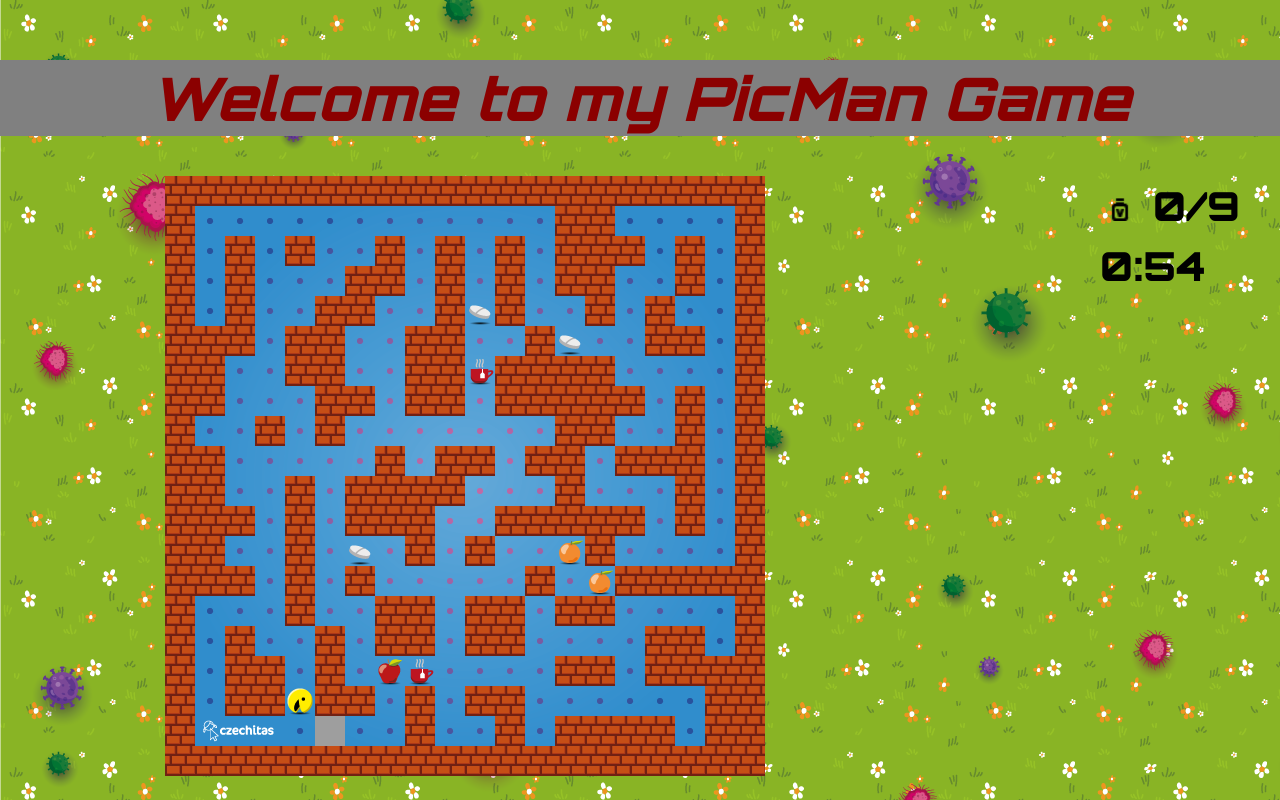
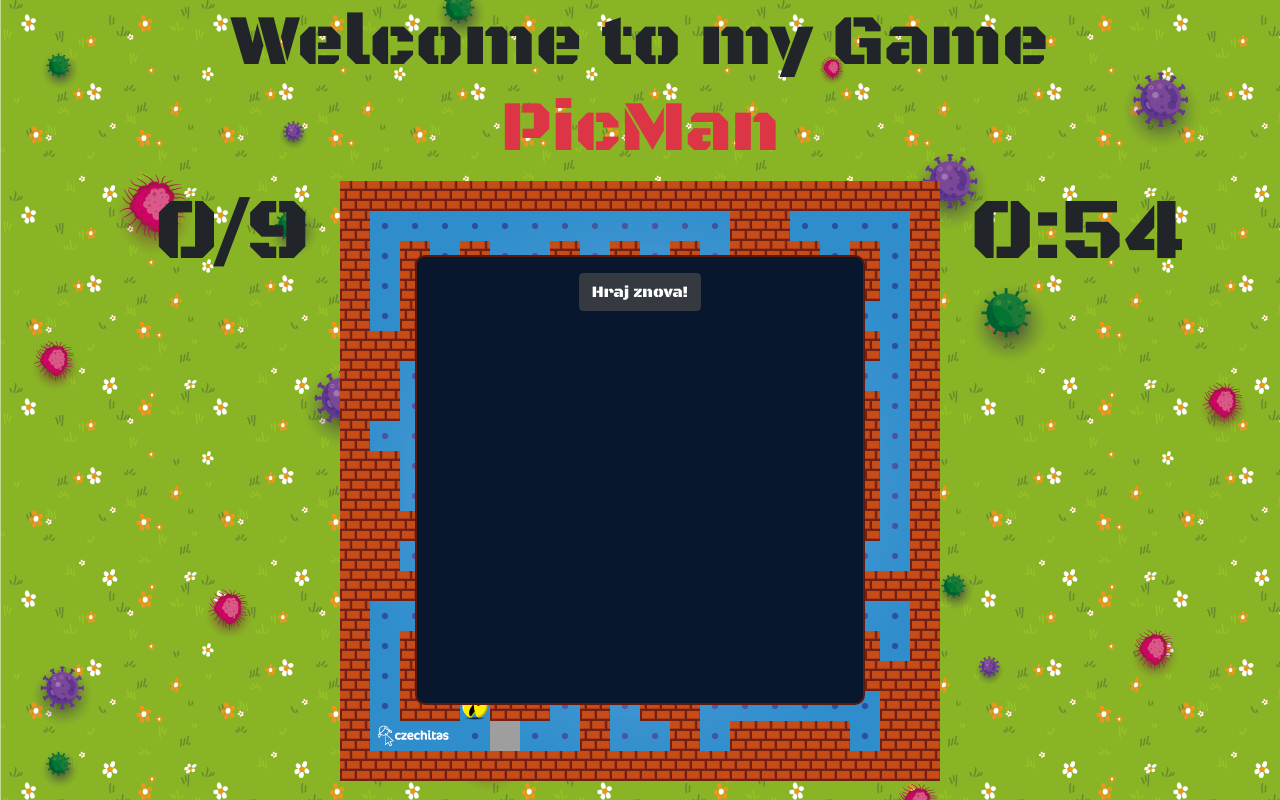
Before and after one commit to Damecek/PicMan, a PHP site: page / in a window 1280 px wide. Run offline with PHP 8.4, Linux system fonts and the light colour scheme.

Commit message:
styling with bootstrap

```diff
--- a/css/style.css
+++ b/css/style.css
@@ -1,56 +1,12 @@
 body {
-    padding: 0cm;
-    margin: 0cm;
-    font-family: 'Orbitron';
-}
-
-body {
-    background-image: url(../src/outside.png);
-}
-
-.header {
-    text-align: center;
-    font-style: oblique;
-    font-size: 30px;
-}
-
-.row {
-    display: flex;
-}
-
-.columnr {
-    flex: 90%;
-    text-align: left;
-}
-
-.columnl {
-    flex: 550%;
-}
-
-.gameData {
-    font-size: 40px;
-    font-style: bold;
-    line-height: 1.5em;
-}
-
-h1 {
-    color: darkred;
-    background-color: grey;
-    margin-top: 1em;
-}
-
-h1:hover {
-    color: black;
+    background-image: url(../src/outside.png) !important;
+    font-family: 'Black Ops One', cursive !important;
 }
 
 img {
     width: 40px;
 }
-
-div {
-    /* padding-top: 0.7em; */
-}
-
+/*
 button {
     margin-top: 30px;
     padding: 20px 30px;
@@ -62,30 +18,29 @@ button {
     background: linear-gradient(to bottom, #8a0f0f, #071633);
     text-shadow: 3px 3px 5px rgba(0, 0, 0, 0.4);
     box-shadow: 5px 5px 10px rgba(0, 0, 0, 0.4);
+} */
+
+.min-width {
+    min-width: 600px !important;
 }
 
 #canvas {
     background-image: url(../src/inside.png);
 }
 
-#game {
-    text-align: center;
-    font-size: 12px;
-    margin-left: 15%;
-}
-
 #end {
-    width: 300px;
-    height: 300px;
+    margin-top: 80px;
+    width: 450px;
+    height: 450px;
     border-radius: 10px;
     color: white;
     background-color: #08162e;
     border: 2px solid #5f190c;
     font-size: 20px;
     position: absolute;
-    top: 60.5%;
-    left: 33.5%;
+    top: 50%;
+    left: 50%;
     transform: translate(-50%, -50%);
     text-align: center;
-    display: none;
+    /* display: none; */
 }
--- a/index.html
+++ b/index.html
@@ -4,34 +4,38 @@
     <meta charset="UTF-8">
     <meta name="viewport" content="width=device-width, initial-scale=1.0">
     <title>PicMan</title>
+    <link rel="stylesheet" href="https://stackpath.bootstrapcdn.com/bootstrap/4.4.1/css/bootstrap.min.css" integrity="sha384-Vkoo8x4CGsO3+Hhxv8T/Q5PaXtkKtu6ug5TOeNV6gBiFeWPGFN9MuhOf23Q9Ifjh" crossorigin="anonymous">
     <link href="/css/style.css" rel="stylesheet" type="text/css">
-    <link href="https://fonts.googleapis.com/css2?family=Orbitron:wght@900&display=swap" rel="stylesheet">
+    <link href="https://fonts.googleapis.com/css2?family=Black+Ops+One&display=swap" rel="stylesheet">
 </head>
 <body>
-    <div class="header">
-        <h1>Welcome to my PicMan Game</h1>
-    </div>
-    <div class="row">
-        <div class="columnl">
-            <span id="game">
-                <canvas id="canvas"></canvas>
-            </span>
-            <span id="end">
-                <p id="message"></p>
-                <button onclick="location.reload()">Hraj znova!</button>
-            </span>
+    <div class="container">
+        <div class="row min-width">
+            <h1 class="display-3 text-center w-100">Welcome to my Game<br><strong class="text-danger">PicMan</strong></h1>
         </div>
-        <div class="columnr gameData">
-            <div>
-                <img src="/src/score.png" alt="score">
-                <span id="score">0/0</span>
+        <div class="row min-width">
+            <div class="col-xl text-right">
+                <span id="score" class="h1 display-2">0/0</span>
             </div>
-            <div id="time">
-                00:00
+            <div class="col center">
+                <span id="game">
+                    <canvas id="canvas"></canvas>
+                </span>
+            </div>
+            <div class="col-xl text-left">
+                <div id="time" class="h1 display-2">
+                    00:00
+                </div>
             </div>
         </div>
+        <div id="end" class="col-12 justify-content-md-center">
+            <p id="message"></p>
+            <button onclick="location.reload()" class="btn btn-dark">Hraj znova!</button>
+        </div>
     </div>
+
     <script src="/js/script.js"></script>
     <!-- <script src="../js/mazeGenerator.js"></script> -->
+    <script src="https://stackpath.bootstrapcdn.com/bootstrap/4.4.1/js/bootstrap.min.js" integrity="sha384-wfSDF2E50Y2D1uUdj0O3uMBJnjuUD4Ih7YwaYd1iqfktj0Uod8GCExl3Og8ifwB6" crossorigin="anonymous"></script>
 </body>
 </html>
```
